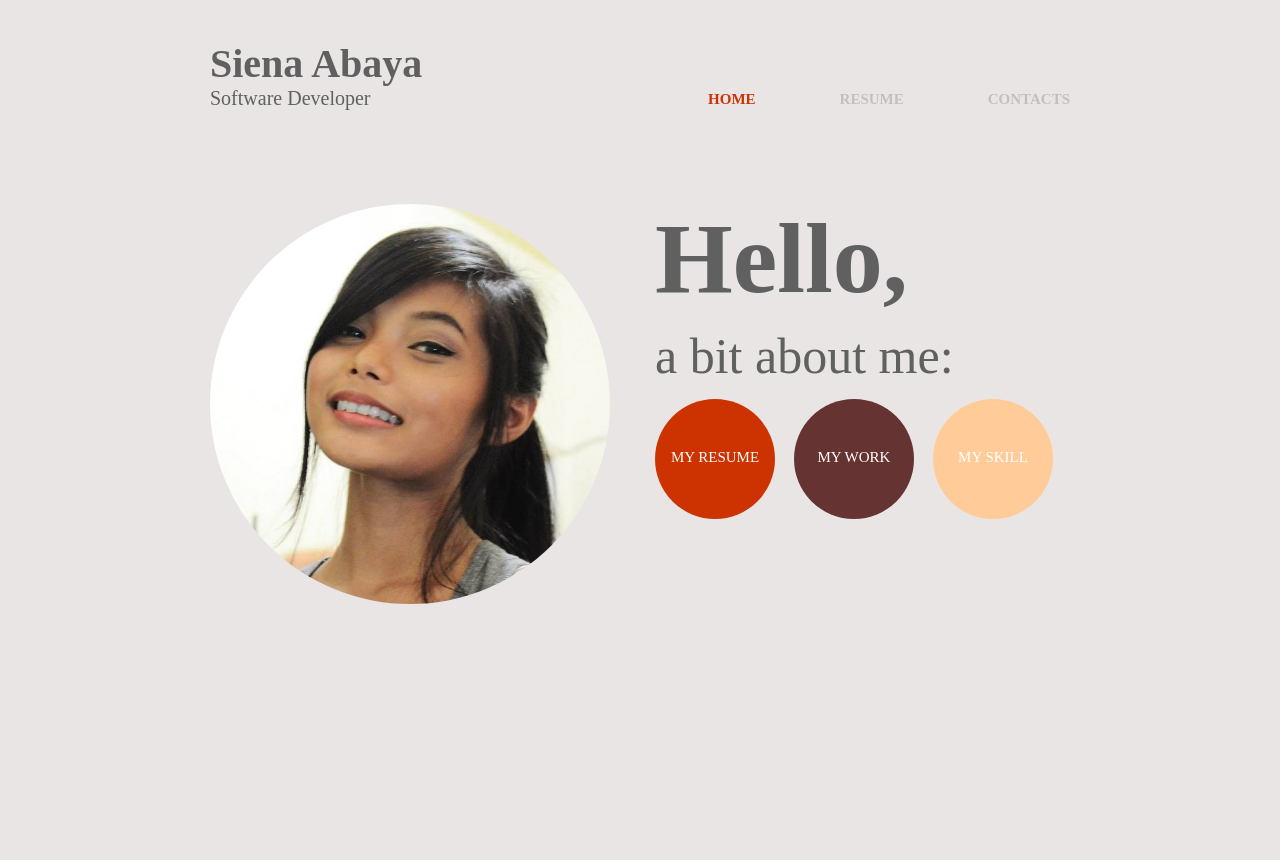
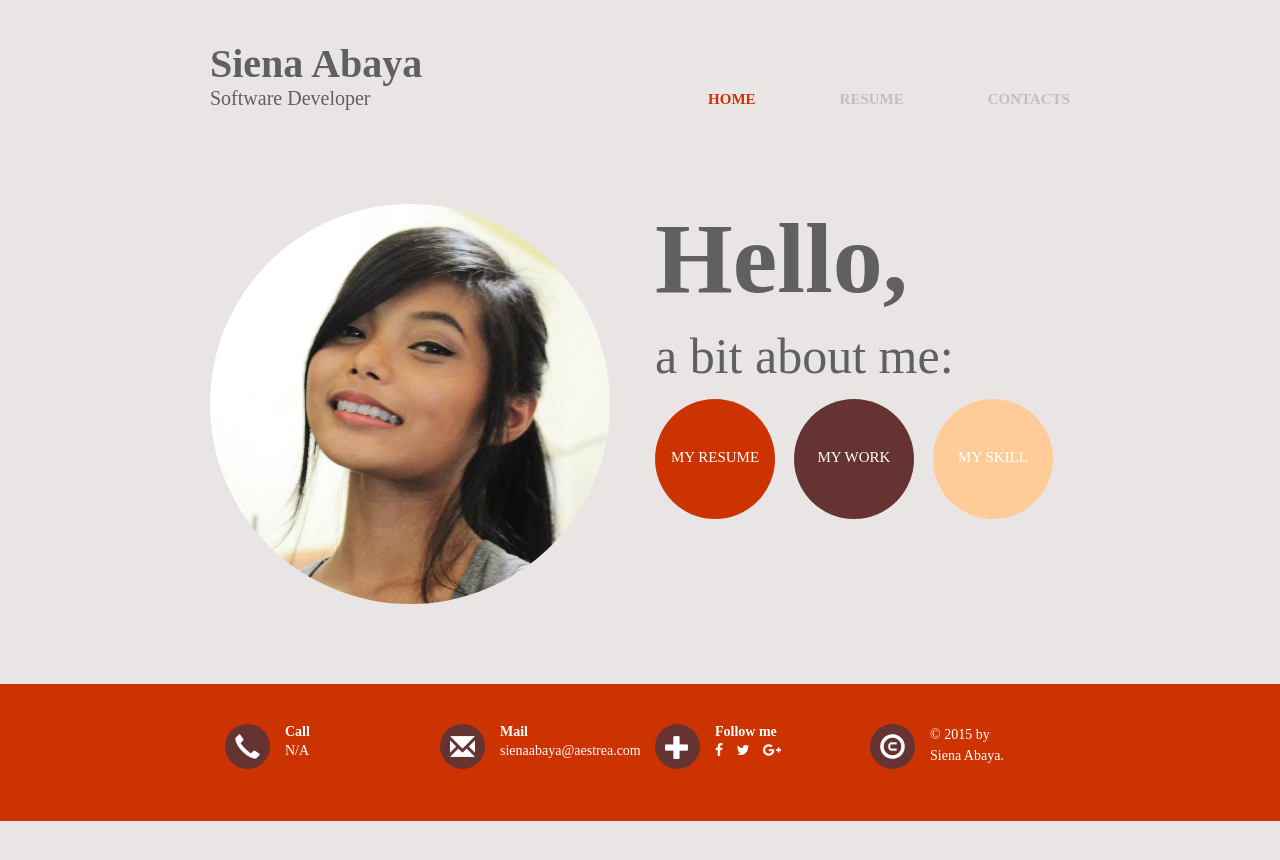
Before and after one commit to sienaabaya/sienaabaya.github.io, a Jekyll site: the page built from index.html, in a window 1280 px wide. Shown: the top 860 px of the page. Built offline with Jekyll 4.4.1, drawn with Linux system fonts in a browser that asks for light colours; nearby versions of some CDN libraries; library files that are not in the unit come from our copies.

Commit message:
add footer and font awesome

```diff
--- a/_includes/footer.html
+++ b/_includes/footer.html
@@ -1,7 +1,41 @@
 <footer class="site-footer">
 
-  <div class="wrapper">
-
-  </div>
+    <div class="wrapper">
+        <div id="number-container" class="contact-container col-md-3">
+            <div class="contact-icon col-md-6">
+                <span class="glyphicon glyphicon-earphone"></span>
+            </div>
+            <div class="contacts-contents col-md-6">
+                <p class="contact-header">Call</p>
+                <p class="contacts">N/A</p>
+            </div>
+        </div>
+        <div id="mail-container" class="contact-container col-md-3">
+            <div class="contact-icon col-md-6">
+                <span class="glyphicon glyphicon-envelope"></span>
+            </div>
+            <div class="contacts-contents col-md-6">
+                <p class="contact-header">Mail</p>
+                <p class="contacts">sienaabaya@aestrea.com</p>
+            </div>
+        </div>
+        <div id="social-container" class="contact-container col-md-3">
+            <div class="contact-icon col-md-6">
+                <span class="glyphicon glyphicon-plus"></span>
+            </div>
+            <div class="contacts-contents col-md-6">
+                <p class="contact-header">Follow me</p>
+                <p class="contacts"><i class='fa fa-facebook'></i> <i class='fa fa-twitter'></i> <i class='fa fa-google-plus'></i></p>
+            </div>
+        </div>
+        <div id="copyright-container" class="contact-container col-md-3">
+            <div class="contact-icon col-md-6">
+                <span class="glyphicon glyphicon-copyright-mark"></span>
+            </div>
+            <div class="contacts-contents col-md-6">
+                <p class="contacts">© 2015 by Siena Abaya.</p>
+            </div>
+        </div>
+    </div>
 
 </footer>
--- a/_includes/head.html
+++ b/_includes/head.html
@@ -5,7 +5,7 @@
 
   <title>{% if page.title %}{{ page.title }}{% else %}{{ site.title }}{% endif %}</title>
   <meta name="description" content="{% if page.excerpt %}{{ page.excerpt | strip_html | strip_newlines | truncate: 160 }}{% else %}{{ site.description }}{% endif %}">
-
+  <link href="//maxcdn.bootstrapcdn.com/font-awesome/4.2.0/css/font-awesome.min.css" rel="stylesheet">
   <link rel="stylesheet" href="{{ "/css/main.css" | prepend: site.baseurl }}">
   <link rel="canonical" href="{{ page.url | replace:'index.html','' | prepend: site.baseurl | prepend: site.url }}">
   <link rel="alternate" type="application/atom+xml" title="{{ site.title }}" href="{{ "/feed.xml" | prepend: site.baseurl | prepend: site.url }}" />
--- a/_sass/_portfolio.scss
+++ b/_sass/_portfolio.scss
@@ -37,11 +37,12 @@ header{
 }
 .page-content{
   margin-top: 80px;
+  margin-bottom: 80px;
   #owener-image-container{
     padding-left: 0;
     padding-right: 30px;
     img{
-      @include border-radius(315px);
+      @include border-radius(50%);
     }
   }
   #about-container{
@@ -56,7 +57,7 @@ header{
 
   #about-navigation-container{
     div{
-      @include border-radius(60px);
+      @include border-radius(50%);
       height: 120px;
       width: 120px;
       display: inline-block;
@@ -81,3 +82,43 @@ header{
     }
   }
 }
+
+footer{
+  padding: 40px 0;
+  background-color: $orange;
+  color: #ffffff;
+  .contact-container{
+    .contact-icon{
+      display: inline-block;
+      width: 45px;
+      height: 45px;
+      @include border-radius(50%);
+      background-color: $brown;
+      padding: 10px;
+      span{
+        font-size: 25px;
+      }
+    }
+    .contacts-contents{
+      padding-right: 0;
+      .contact-header{
+        font-size: 14px;
+        line-height: normal;
+        margin-bottom: 0;
+        font-weight: 700;
+      }
+      .contacts{
+        font-size: 14px;
+      }
+    }
+  }
+  #social-container{
+    .contacts-contents{
+      .contacts{
+        i{
+          margin-right: 10px;
+        }
+      }
+    }
+  }
+}
```
